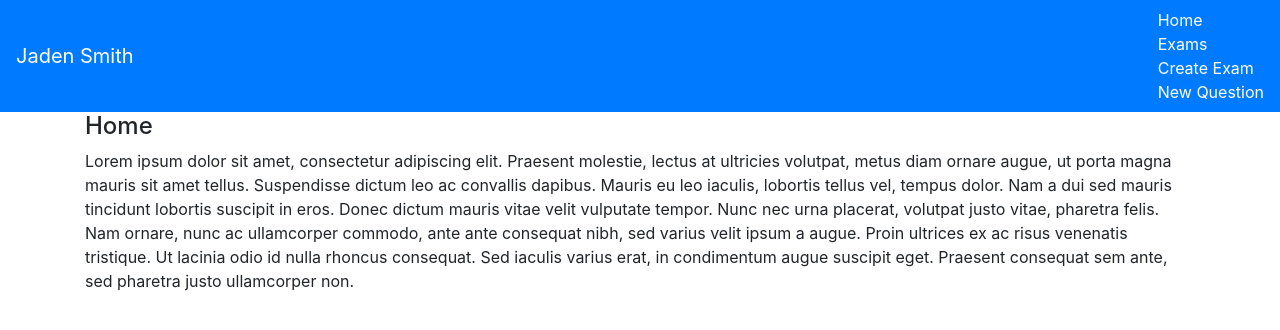
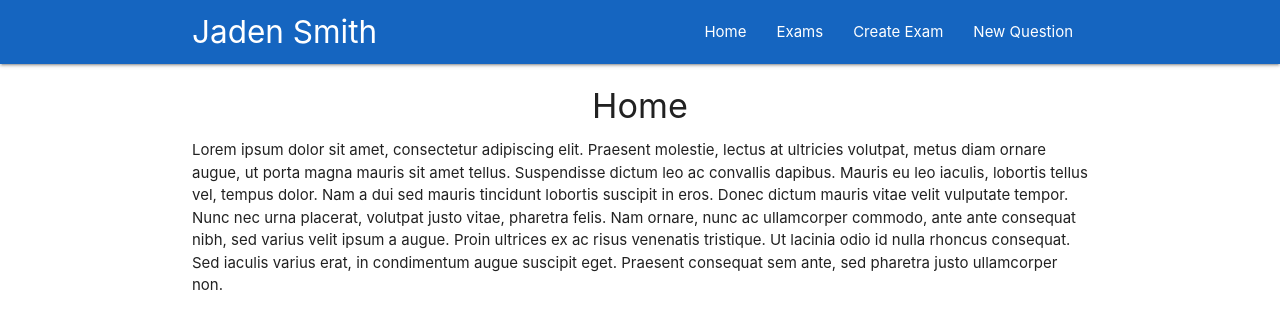
Before and after one commit to JorgeSabella/JADENSMITH, a React (Create React App) app: page / in a window 1280 px wide. Shown: the top 330 px of the page. Built offline with nearby package versions, Linux system fonts and the light colour scheme.

Commit message:
Change navbar style from bootsrap to materialize

```diff
--- a/public/index.html
+++ b/public/index.html
@@ -19,7 +19,11 @@
       work correctly both with client-side routing and a non-root public URL.
       Learn how to configure a non-root public URL by running `npm run build`.
     -->
-    <link rel="stylesheet" href="https://stackpath.bootstrapcdn.com/bootstrap/4.1.3/css/bootstrap.min.css" integrity="sha384-MCw98/SFnGE8fJT3GXwEOngsV7Zt27NXFoaoApmYm81iuXoPkFOJwJ8ERdknLPMO" crossorigin="anonymous">
+     <!-- Compiled and minified CSS -->
+     <link rel="stylesheet" href="https://cdnjs.cloudflare.com/ajax/libs/materialize/1.0.0/css/materialize.min.css">
+
+     <!-- Compiled and minified JavaScript -->
+     <script src="https://cdnjs.cloudflare.com/ajax/libs/materialize/1.0.0/js/materialize.min.js"></script>
     <title>React App</title>
   </head>
   <body>
--- a/src/components/Navbar.js
+++ b/src/components/Navbar.js
@@ -3,10 +3,10 @@
 
 const Navbar = () => {
     return (
-        <nav className = "navbar navbar-dark bg-primary">
-            <a className = "navbar-brand" href="#">Jaden Smith</a>
-            <div className = "">
-                <ul className="navbar-nav">
+        <nav className = "nav-wrapper blue darken-3">
+            <div className = "container">
+                <a className = "brand-logo left" href="#">Jaden Smith</a>
+                <ul className="right">
                     <li className ="nav-item"><Link to="/" className="text-white">Home</Link></li>
                     <li><NavLink to="/exams" className="text-white">Exams</NavLink></li>
                     <li><NavLink to="/newexam" className="text-white">Create Exam</NavLink></li>
```
